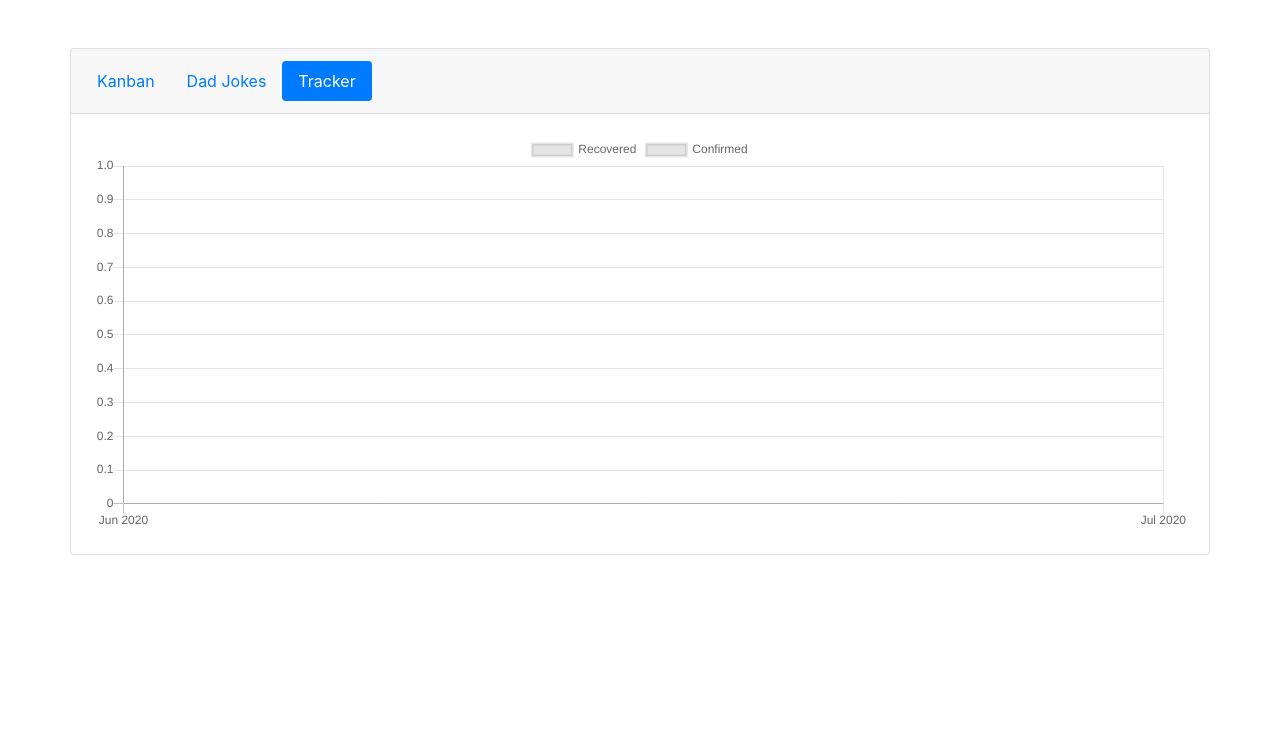
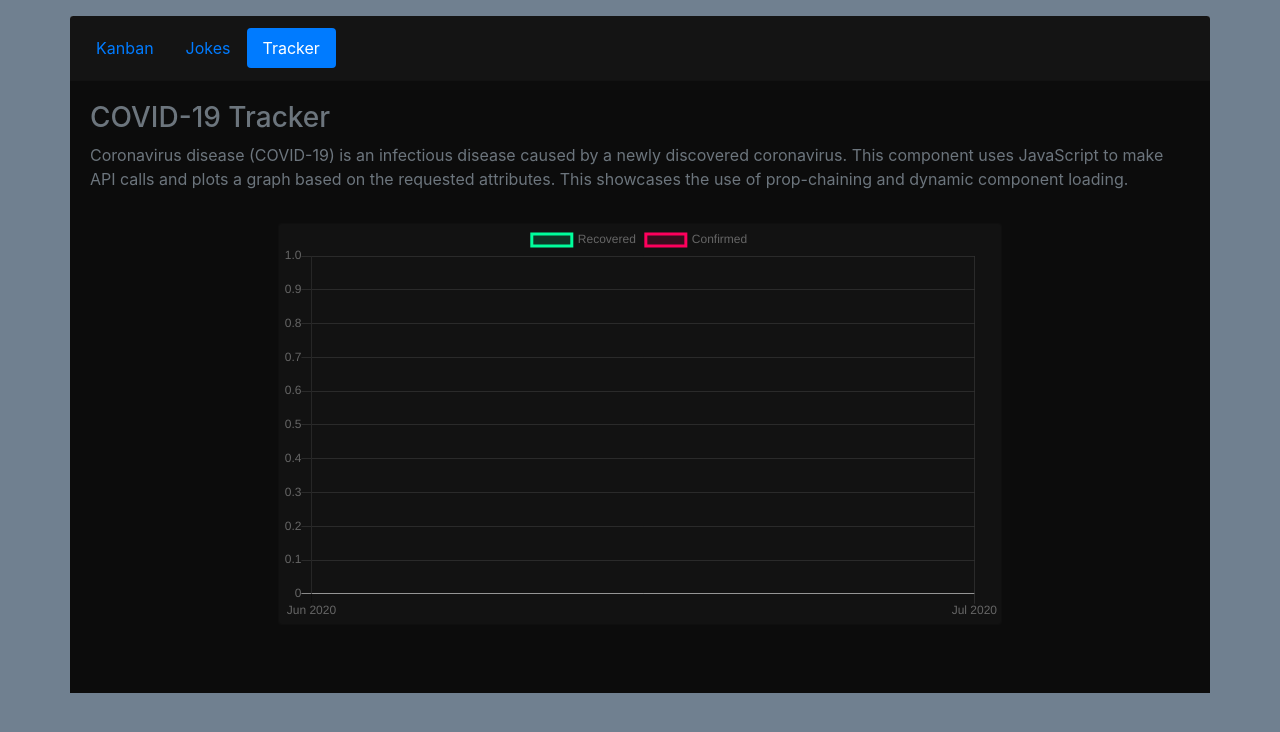
Before and after one commit to themrshubh/vue-fun, a Vue app: page / in a window 1280 px wide. Both pictures are taken after a click on the tab "Tracker". Shown: the top 732 px of the page. Built offline with nearby package versions, Linux system fonts and the light colour scheme; no server answers.

Commit message:
styling 1.0

```diff
--- a/public/index.html
+++ b/public/index.html
@@ -1,5 +1,6 @@
 <!DOCTYPE html>
 <html lang="en">
+
 <head>
   <meta charset="utf-8">
   <meta http-equiv="X-UA-Compatible" content="IE=edge">
@@ -7,11 +8,14 @@
   <link rel="icon" href="<%= BASE_URL %>favicon.ico">
   <title><%= htmlWebpackPlugin.options.title %></title>
 </head>
-  <body>
+
+<body style="background-color: slategrey;">
   <noscript>
-      <strong>We're sorry but <%= htmlWebpackPlugin.options.title %> doesn't work properly without JavaScript enabled. Please enable it to continue.</strong>
+    <strong>We're sorry but <%= htmlWebpackPlugin.options.title %> doesn't work properly without JavaScript enabled.
+      Please enable it to continue.</strong>
   </noscript>
   <div id="app"></div>
   <!-- built files will be auto injected -->
 </body>
+
 </html>
--- a/src/App.vue
+++ b/src/App.vue
@@ -1,9 +1,9 @@
 <template>
-  <div class="container mt-5" style="padding: 0px">
-    <b-card no-body>
-    <b-tabs pills card>
+  <div class="container mt-3" style="padding: 0px;">
+      <b-card class="border-0 rounded" no-body>
+        <b-tabs class="border-0" pills card>
           <b-tab title="Kanban" active><b-card-text><board /></b-card-text></b-tab>
-      <b-tab title="Dad Jokes"><b-card-text><dad-jokes /></b-card-text></b-tab>
+          <b-tab title="Jokes"><b-card-text><dad-jokes /></b-card-text></b-tab>
           <b-tab title="Tracker" @click="trackerCalled">
             <b-card-text>
               <tracker v-if="this.tracker" :chartData="chartData" :options="options" />
@@ -37,8 +37,21 @@ export default {
                 type:'time',
                 time:{
                   unit: 'month'
+                },
+                gridLines: {
+                  color: 'rgba(255, 255, 255, 0.1)',
                 }
             }],
+            yAxes:[{
+              gridLines: {
+                color: 'rgba(255, 255, 255, 0.1)',
+                zeroLineColor: 'rgba(255, 255, 255, 0.5)'
+              }
+            }]
+
+        },
+        tooltips: {
+          enabled: false
         }
       },
       chartData: {
@@ -46,12 +59,18 @@ export default {
         datasets:[{
           label: 'Confirmed',
           data: [],
-          order:2
+          order:2,
+          backgroundColor: 'rgba(255, 0, 93, 0.15)',
+          borderColor: 'rgba(255, 0, 93, 1)',
+          pointRadius: 0
         },
         {
           label: 'Recovered',
           data: [],
-          order: 1
+          order: 1,
+          backgroundColor: 'rgba(0, 255, 156, 0.15)',
+          borderColor: 'rgba(0, 255, 156, 1)',
+          pointRadius: 0
         }]
       },
     }
@@ -81,12 +100,11 @@ export default {
 </script>
 
 <style>
-#app {
-  font-family: Avenir, Helvetica, Arial, sans-serif;
-  -webkit-font-smoothing: antialiased;
-  -moz-osx-font-smoothing: grayscale;
-  text-align: center;
-  color: #2c3e50;
-  margin-top: 60px;
+.tab-content{
+  background-color:rgb(12, 12, 12) !important;
+}
+
+.card-header{
+  background-color:rgb(20, 20, 20) !important;
 }
 </style>
--- a/src/components/Board.vue
+++ b/src/components/Board.vue
@@ -1,53 +1,63 @@
 <template>
-  <div class="container" style="padding: 0px">
-    <div class="row">
-      <div class="col form-inline">
-        <b-form-input v-model="newTask" placeholder="New" @keyup.enter="add"></b-form-input><b-button class="ml-2" variant="primary" @click="add">Add</b-button>
-      </div>
-    </div>
+  <b-container style="padding: 0px; min-height:60vh">
+    <b-row>
+      <b-col>
+        <h3 class="text-muted">Kanban-Board</h3>
+        <p class="text-muted">
+          A Kanban board is one of the tools that can be used to implement Kanban to manage work at a personal or organizational level.
+          This component uses local data binding methods.
+          This is a simple representation of the Kanban-Board. Feel free to add new items to your lists and have fun dragging the tiles around.
+        </p>
+      </b-col>
+    </b-row>
+    <b-row>
+      <b-col class="form-inline">
+        <b-form-input class="dark-input border-0 shadow-none text-light" v-model="newTask" placeholder="New" @keyup.enter="add"></b-form-input><b-button class="ml-2 dark-button border-0 shadow-none" @click="add">Add</b-button>
+      </b-col>
+    </b-row>
     <div class="row mt-3">
-      <div class="col-md-3">
-        <div class="p-2 alert alert-secondary">
-          <h3>To-do</h3>
+      <div class="col-md-3 p-2 pl-3">
+        <div class="p-2 alert alert-custom-1">
+          <h3 class="todo">To-do</h3>
           <draggable class="list-group board-height" :list="todo" group="tasks">
-            <div style="margin:5px" class="list-group-item" v-for="element in todo" :key="element.name">
+            <div style="margin:5px" class="list-group-item kanban-card rounded text-light" v-for="element in todo" :key="element.name">
               {{element.name}}
             </div>
           </draggable>
         </div>
       </div>
-      <div class="col-md-3">
-        <div class="p-2 alert alert-primary">
-          <h3>Planning</h3>
+      <div class="col-md-3 p-2">
+        <div class="p-2 alert alert-custom-2">
+          <h3 class="planning">Planning</h3>
           <draggable class="list-group board-height" :list="plan" group="tasks">
-            <div style="margin:5px" class="list-group-item" v-for="element in plan" :key="element.name">
+            <div style="margin:5px" class="list-group-item kanban-card rounded text-light" v-for="element in plan" :key="element.name">
               {{element.name}}
             </div>
           </draggable>
         </div>
       </div>
-      <div class="col-md-3">
-        <div class="p-2 alert alert-warning">
-          <h3>In Progress</h3>
+      <div class="col-md-3 p-2">
+        <div class="p-2 alert alert-custom-3">
+          <h3 class="inprogress">In Progress</h3>
           <draggable class="list-group board-height" :list="inprogress" group="tasks">
-            <div style="margin:5px" class="list-group-item" v-for="element in inprogress" :key="element.name">
+            <div style="margin:5px" class="list-group-item kanban-card rounded text-light" v-for="element in inprogress" :key="element.name">
               {{element.name}}
             </div>
           </draggable>
         </div>
       </div>
-      <div class="col-md-3">
-        <div class="p-2 alert alert-success">
-          <h3>Done</h3>
+      <div class="col-md-3 p-2 pr-3">
+        <div class="p-2 alert alert-custom-4">
+          <h3 class="done">Done</h3>
           <draggable class="list-group board-height" :list="done" group="tasks">
-            <div style="margin:5px" class="list-group-item" v-for="element in done" :key="element.name">
+            <div style="margin:5px" class="list-group-item kanban-card rounded text-light" v-for="element in done" :key="element.name">
               {{element.name}}
             </div>
           </draggable>
         </div>
       </div>
     </div>
-  </div>
+  </b-container>
 </template>
 
 <script>
@@ -84,10 +94,65 @@ export default {
 
 <style scoped>
   .board-height{
-    min-height: 100px;
+    min-height: 40vh;
   }
 
   .list-group-item:hover{
     cursor: grab
   }
+
+  .dark-input{
+    background-color: rgba(63, 63, 63, 0.315);
+  }
+
+  .dark-input:focus{
+    background-color: rgba(58, 58, 58, 0.452);
+  }
+
+  .dark-button{
+    background-color:rgba(104, 104, 104, 0.137) !important;
+    color:rgb(199, 199, 199)
+  }
+
+  .dark-button:hover{
+    background-color: rgba(0, 0, 0, 0.247);
+    background-image: linear-gradient(to bottom right, rgba(255, 0, 179, 0.281), rgba(0, 140, 255, 0.404));
+    color:rgb(212, 212, 212)
+  }
+
+  .todo{
+    color: rgba(255, 0, 179, 1)
+  }
+
+  .planning{
+    color: rgba(162, 0, 255, 1);
+  }
+
+  .inprogress{
+    color: rgba(76, 0, 255, 1);
+  }
+
+  .done{
+    color:rgba(0, 140, 255, 1);
+  }
+
+  .alert-custom-1{
+    background-color:rgba(255, 0, 179, 0.15);
+  }
+
+  .alert-custom-2{
+    background-color:rgba(162, 0, 255, 0.15);
+  }
+
+  .alert-custom-3{
+    background-color:rgba(76, 0, 255, 0.150);
+  }
+
+  .alert-custom-4{
+    background-color:rgba(0, 140, 255, 0.15);
+  }
+
+  .kanban-card{
+    background-color: rgba(167, 167, 167, 0.096);
+  }
 </style>
--- a/src/components/DadJokes.vue
+++ b/src/components/DadJokes.vue
@@ -1,11 +1,25 @@
 <template>
-  <b-container style="padding: 0px">
+  <b-container style="padding: 0px; min-height:60vh">
+    <b-row>
+      <b-col>
+        <h3 class="text-muted">Dad Jokes</h3>
+        <p class="text-muted">
+          dad joke: an unoriginal or unfunny joke of a type supposedly told by middle-aged or older men.
+          The component makes use of asynchronous calls and dynamic element loading.
+          This pulls new random jokes from an API and displays the joke below. Give it a try!
+        </p>
+      </b-col>
+    </b-row>
     <b-row align-h="center">
-      <b-col cols="8">
-        <b-jumbotron>
-          <div style="text-align: center">{{joke}}</div>
+      <b-col class="text-center" cols="9">
+        <b-jumbotron class="jumbo-background mb-5">
+          <div class="mb-5">
+            <h1 class="joke">{{joke}}</h1>
+          </div>
+
+          <b-button class="dark-button border-0 shadow-none" @click="getJoke">Not Funny!</b-button>
         </b-jumbotron>
-        <b-button @click="getJoke">More!</b-button>
+
       </b-col>
     </b-row>
   </b-container>
@@ -40,3 +54,30 @@ export default {
   }
 }
 </script>
+
+<style>
+.jumbo-background{
+  background-color: rgba(20, 20, 20, 0.753) !important;
+  margin: 5%
+}
+
+.joke{
+  text-align: center;
+  font-weight:normal;
+  background: -webkit-linear-gradient(135deg, rgba(234, 0, 255, 0.5), rgba(0, 225, 255, 0.5));
+  background-clip:text;
+  -webkit-background-clip: text;
+  -webkit-text-fill-color: transparent;
+}
+
+.dark-button{
+  background-color:rgba(104, 104, 104, 0.137) !important;
+  color:rgb(199, 199, 199)
+}
+
+.dark-button:hover{
+  background-color: rgba(0, 0, 0, 0.247);
+  background-image: linear-gradient(to bottom right, rgba(255, 0, 179, 0.281), rgba(0, 140, 255, 0.404));
+  color:rgb(212, 212, 212)
+}
+</style>
--- a/src/components/Tracker.vue
+++ b/src/components/Tracker.vue
@@ -1,8 +1,18 @@
 <template>
-  <b-container style="padding: 0px">
+  <b-container style="padding: 0px;">
+    <b-row>
+      <b-col>
+        <h3 class="text-muted">COVID-19 Tracker</h3>
+        <p class="text-muted">
+          Coronavirus disease (COVID-19) is an infectious disease caused by a newly discovered coronavirus.
+          This component uses JavaScript to make API calls and plots a graph based on the requested attributes.
+          This showcases the use of prop-chaining and dynamic component loading.
+        </p>
+      </b-col>
+    </b-row>
     <b-row align-h="center">
-      <b-col class="chart-container">
-        <graph :chartData="chartData" :options="options" />
+      <b-col cols="8">
+        <b-card class="dark-bg mb-5 mt-3" no-body><graph style="padding: 0px" :chartData="chartData" :options="options" /></b-card>
       </b-col>
     </b-row>
   </b-container>
@@ -16,52 +26,12 @@ export default {
     Graph
   },
   props:['chartData', 'options'],
-  // data (){
-  //   return {
-  //     options: {
-  //       responsive: true,
-  //       maintainAspectRatio: false,
-  //       scales: {
-  //           xAxes:[{
-  //               type:'time',
-  //               time:{
-  //                 unit: 'month'
-  //               }
-  //           }],
-  //       }
-  //     },
-  //     chartData: {
-  //       labels: [] ,
-  //       datasets:[{
-  //         label: 'Cases',
-  //         data: this.confirmed,
-  //       }]
-  //     },
-  //   }
-  // },
-  // mounted() {
-  //   fetch("https://api.covid19api.com/dayone/country/india", {
-  //     method: "GET",
-  //     headers:{
-  //       Accept: 'application/json'
-  //     }
-  //   })
-  //   .then((response) => {
-  //     return response.json()
-  //   })
-  //   .then((data) => {
-  //     this.chartData.labels = data.map(entry => entry.Date)
-  //     this.chartData.datasets[0].data = data.map(entry => entry.Confirmed)
-  //     this.load = true
-  //   })
-  // }
 }
 </script>
 
-<style scoped>
-.chart-container{
-  position: relative;
-  margin: auto;
-  width: 30vw;
+<style>
+.dark-bg{
+  background-color: rgba(20, 20, 20, 0.753) !important;
 }
+
 </style>
```
Lines whose indentation alone changed are shown as unchanged.
